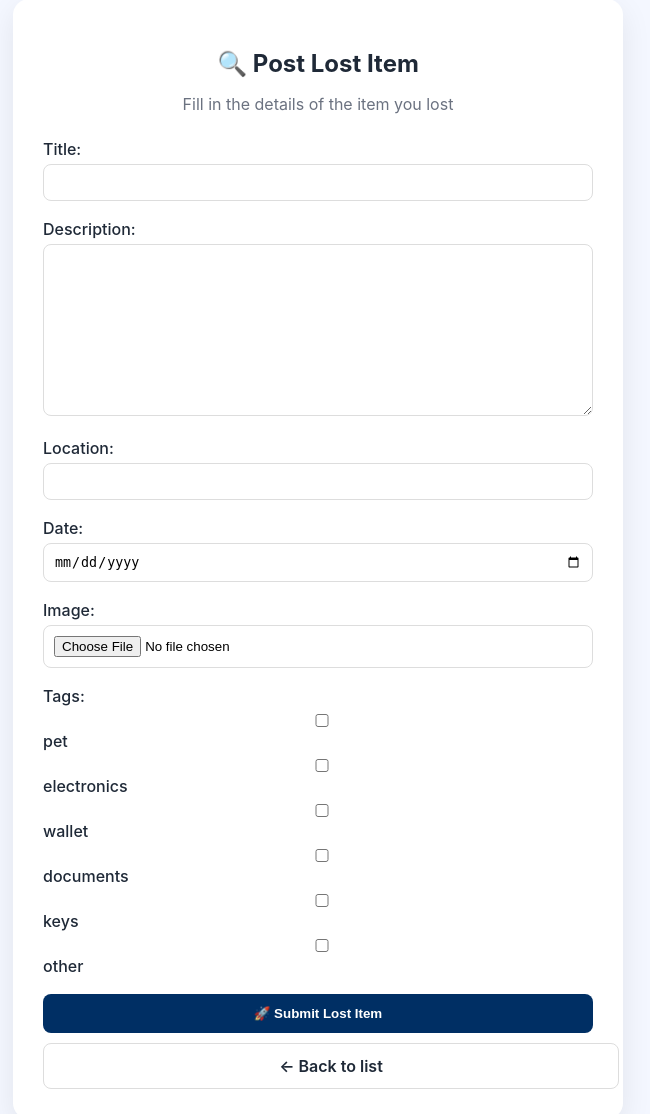
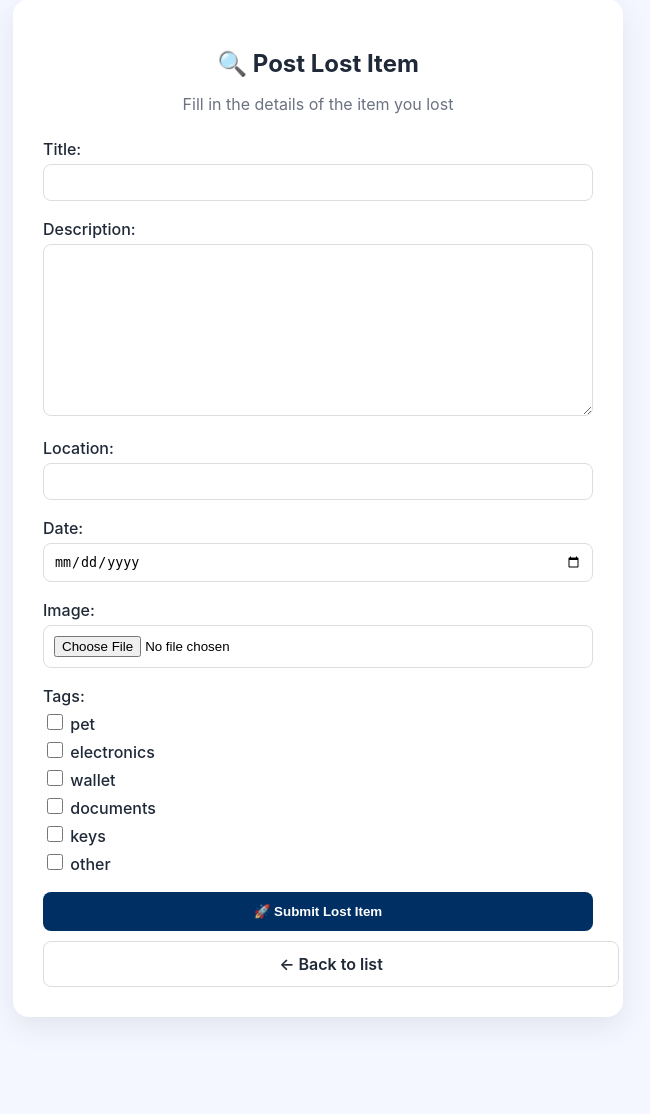
Before and after one commit to Komil-goat/Lost-found, a Django app: page /items/lost/create/ in a window 1280 px wide. Shown: the part 41-1155 px from the top of the page, without its empty margins (322-972 px from the left). After the commit the page ends 1062 px from the top, so only its background shows below. Run offline with Django 5.2, Linux system fonts and the light colour scheme; the visitor is signed in with stand-in values (Sample User, id 1); data comes from the database, SQL or seed files in the repository.

Commit message:
add initial tag styles

```diff
--- a/items/static/items/create_found.css
+++ b/items/static/items/create_found.css
@@ -122,3 +122,9 @@ input:focus, textarea:focus {
     border-left: 3px solid var(--error);
     border-radius: 4px;
 }
+
+.tags-container input[type="checkbox"] {
+    width: 16px;
+    height: 16px;
+    cursor: pointer;
+}
--- a/items/templates/items/create_item.html
+++ b/items/templates/items/create_item.html
@@ -62,7 +62,9 @@
 
             <div class="form-group">
                 {{ form.tags.label_tag }}
-                {{ form.tags }}
+                <div class="tags-container">
+                    {{ form.tags }}
+                </div>
                 {{ form.tags.errors }}
             </div>
 
```
